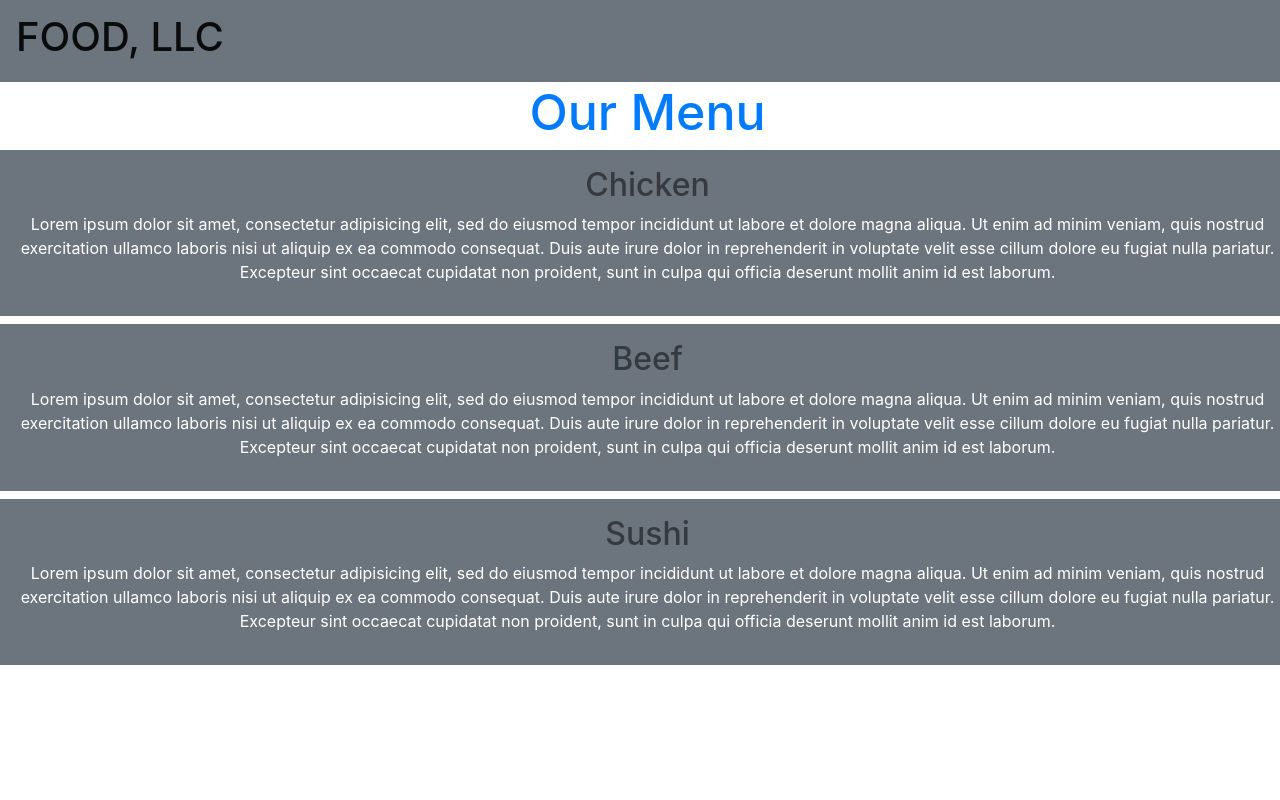
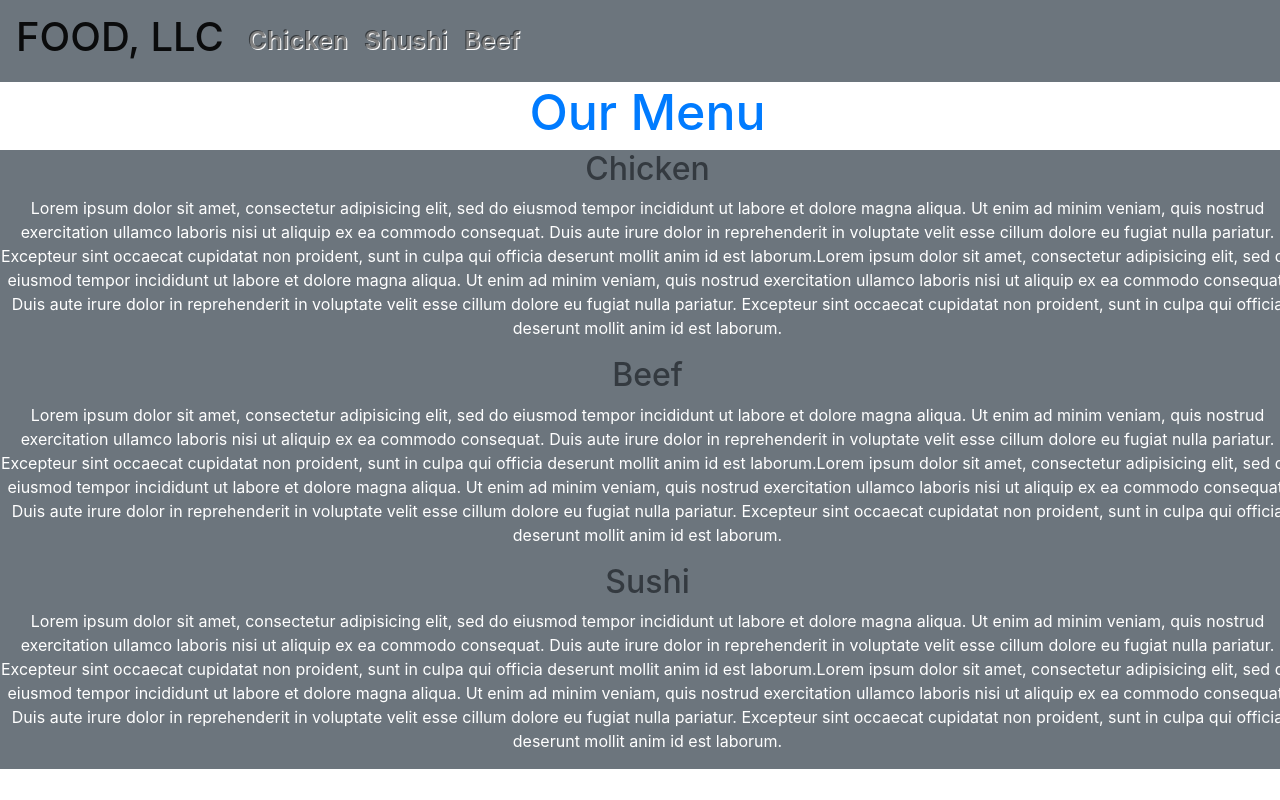
Before and after one commit to Anil-sahu/Mod-3-Assignment, a plain HTML site: page index.html in a window 1280 px wide. Shown: the top 800 px of the page. Drawn offline with nearby package versions, Linux system fonts and the light colour scheme; a script that the page names is missing.

Commit message:
Update index.html

```diff
--- a/index.html
+++ b/index.html
@@ -4,12 +4,14 @@
 	<meta charset="utf-8">
 	<mata name="viewport" content="width-device=width, initial-scale=1.0">
 		<meta http-equiv="X-UA-Compatible" content="IE=edge">
-	   <link rel="stylesheet" href="https://stackpath.bootstrapcdn.com/bootstrap/4.5.0/css/bootstrap.min.css" integrity="sha384-9aIt2nRpC12Uk9gS9baDl411NQApFmC26EwAOH8WgZl5MYYxFfc+NcPb1dKGj7Sk" crossorigin="anonymous">
+    <link rel="stylesheet" type="text/css" href="css/bootstrap.min.js">
+    <link rel="stylesheet" type="text/css" href="css/bootstrap.js">
+   <link rel="stylesheet" href="https://stackpath.bootstrapcdn.com/bootstrap/4.5.0/css/bootstrap.min.css" integrity="sha384-9aIt2nRpC12Uk9gS9baDl411NQApFmC26EwAOH8WgZl5MYYxFfc+NcPb1dKGj7Sk" crossorigin="anonymous">
 	    <link rel="stylesheet" type="text/css" href="style.css">
 
 	        <title>Our Menu</title>
 </head>
-<body>
+<body class="b-secondary" >
 	<div class="container-fluid">
   <nav class="navbar navbar-expand-lg navbar-light bg-secondary">
 
@@ -20,48 +22,63 @@
 
   <div class="collapse navbar-collapse" id="navbarSupportedContent">
     <ul class="navbar-nav mr-auto">
-     <div id="menu">
-      <li class="nav-item">
-      <a class="nav-link " href="#" >Chicken</a>
+
+       <li class="nav-item">
+        <a class="nav-link text-center" href="#">Chicken</a>
       </li>
-      </div>
-      <div id="menu">
        <li class="nav-item">
-        <a class="nav-link" href="#">Shushi</a>
+        <a class="nav-link text-center" href="#">Shushi</a>
       </li>
-      </div>
-      <div id="menu">
        <li class="nav-item">
-        <a class="nav-link" href="#">Beef</a>
+        <a class="nav-link text-center" href="#">Beef</a>
       </li>
-    </div>
-
     </ul>
 
   </div>
 </nav>
 
- <h1 class="text-primary">Our Menu</h1>
-
- <div class="p-3 mb-2 bg-secondary text-dark"><h2>Chicken</h2> <p class="text-white">Lorem ipsum dolor sit amet, consectetur adipisicing elit, sed do eiusmod
+ <h1 class="text-primary text-center">Our Menu</h1>
+ <div class="container-fluid">
+<div class="row">
+ <div class="col-xs-12  bg-secondary text-dark"><h2 class="text-center m">Chicken</h2><p class="text-white">Lorem ipsum dolor sit amet, consectetur adipisicing elit, sed do eiusmod
+ tempor incididunt ut labore et dolore magna aliqua. Ut enim ad minim veniam,
+ quis nostrud exercitation ullamco laboris nisi ut aliquip ex ea commodo
+ consequat. Duis aute irure dolor in reprehenderit in voluptate velit esse
+ cillum dolore eu fugiat nulla pariatur. Excepteur sint occaecat cupidatat non
+ proident, sunt in culpa qui officia deserunt mollit anim id est laborum.Lorem ipsum dolor sit amet, consectetur adipisicing elit, sed do eiusmod
  tempor incididunt ut labore et dolore magna aliqua. Ut enim ad minim veniam,
  quis nostrud exercitation ullamco laboris nisi ut aliquip ex ea commodo
  consequat. Duis aute irure dolor in reprehenderit in voluptate velit esse
  cillum dolore eu fugiat nulla pariatur. Excepteur sint occaecat cupidatat non
  proident, sunt in culpa qui officia deserunt mollit anim id est laborum.</p></div>
-<div class="p-3 mb-2 bg-secondary text-dark"> <h2>Beef</h2><p class="text-white">Lorem ipsum dolor sit amet, consectetur adipisicing elit, sed do eiusmod
+
+  <div class="col-xs-12  bg-secondary text-dark"><h2 class="text-center m">Beef</h2><p class="text-white">Lorem ipsum dolor sit amet, consectetur adipisicing elit, sed do eiusmod
+ tempor incididunt ut labore et dolore magna aliqua. Ut enim ad minim veniam,
+ quis nostrud exercitation ullamco laboris nisi ut aliquip ex ea commodo
+ consequat. Duis aute irure dolor in reprehenderit in voluptate velit esse
+ cillum dolore eu fugiat nulla pariatur. Excepteur sint occaecat cupidatat non
+ proident, sunt in culpa qui officia deserunt mollit anim id est laborum.Lorem ipsum dolor sit amet, consectetur adipisicing elit, sed do eiusmod
+ tempor incididunt ut labore et dolore magna aliqua. Ut enim ad minim veniam,
+ quis nostrud exercitation ullamco laboris nisi ut aliquip ex ea commodo
+ consequat. Duis aute irure dolor in reprehenderit in voluptate velit esse
+ cillum dolore eu fugiat nulla pariatur. Excepteur sint occaecat cupidatat non
+ proident, sunt in culpa qui officia deserunt mollit anim id est laborum.</p></div>
+
+<div class="col-xs-12 bg-secondary text-dark"><h2 class="text-center">Sushi</h2><p class="text-white">Lorem ipsum dolor sit amet, consectetur adipisicing elit, sed do eiusmod
 tempor incididunt ut labore et dolore magna aliqua. Ut enim ad minim veniam,
 quis nostrud exercitation ullamco laboris nisi ut aliquip ex ea commodo
 consequat. Duis aute irure dolor in reprehenderit in voluptate velit esse
 cillum dolore eu fugiat nulla pariatur. Excepteur sint occaecat cupidatat non
-proident, sunt in culpa qui officia deserunt mollit anim id est laborum.</p></div>
-<div class="p-3 mb-2 bg-secondary text-dark"> <h2>Sushi</h2><p class="text-white">Lorem ipsum dolor sit amet, consectetur adipisicing elit, sed do eiusmod
+proident, sunt in culpa qui officia deserunt mollit anim id est laborum.Lorem ipsum dolor sit amet, consectetur adipisicing elit, sed do eiusmod
 tempor incididunt ut labore et dolore magna aliqua. Ut enim ad minim veniam,
 quis nostrud exercitation ullamco laboris nisi ut aliquip ex ea commodo
 consequat. Duis aute irure dolor in reprehenderit in voluptate velit esse
 cillum dolore eu fugiat nulla pariatur. Excepteur sint occaecat cupidatat non
 proident, sunt in culpa qui officia deserunt mollit anim id est laborum.</p></div></div>
+</div>
+
 <script src="script.js"></script>
+
  <script src="https://code.jquery.com/jquery-3.5.1.slim.min.js" integrity="sha384-DfXdz2htPH0lsSSs5nCTpuj/zy4C+OGpamoFVy38MVBnE+IbbVYUew+OrCXaRkfj" crossorigin="anonymous"></script>
     <script src="https://cdn.jsdelivr.net/npm/popper.js@1.16.0/dist/umd/popper.min.js" integrity="sha384-Q6E9RHvbIyZFJoft+2mJbHaEWldlvI9IOYy5n3zV9zzTtmI3UksdQRVvoxMfooAo" crossorigin="anonymous"></script>
     <script src="https://stackpath.bootstrapcdn.com/bootstrap/4.5.0/js/bootstrap.min.js" integrity="sha384-OgVRvuATP1z7JjHLkuOU7Xw704+h835Lr+6QL9UvYjZE3Ipu6Tp75j7Bh/kR0JKI" crossorigin="anonymous"></script>
```
